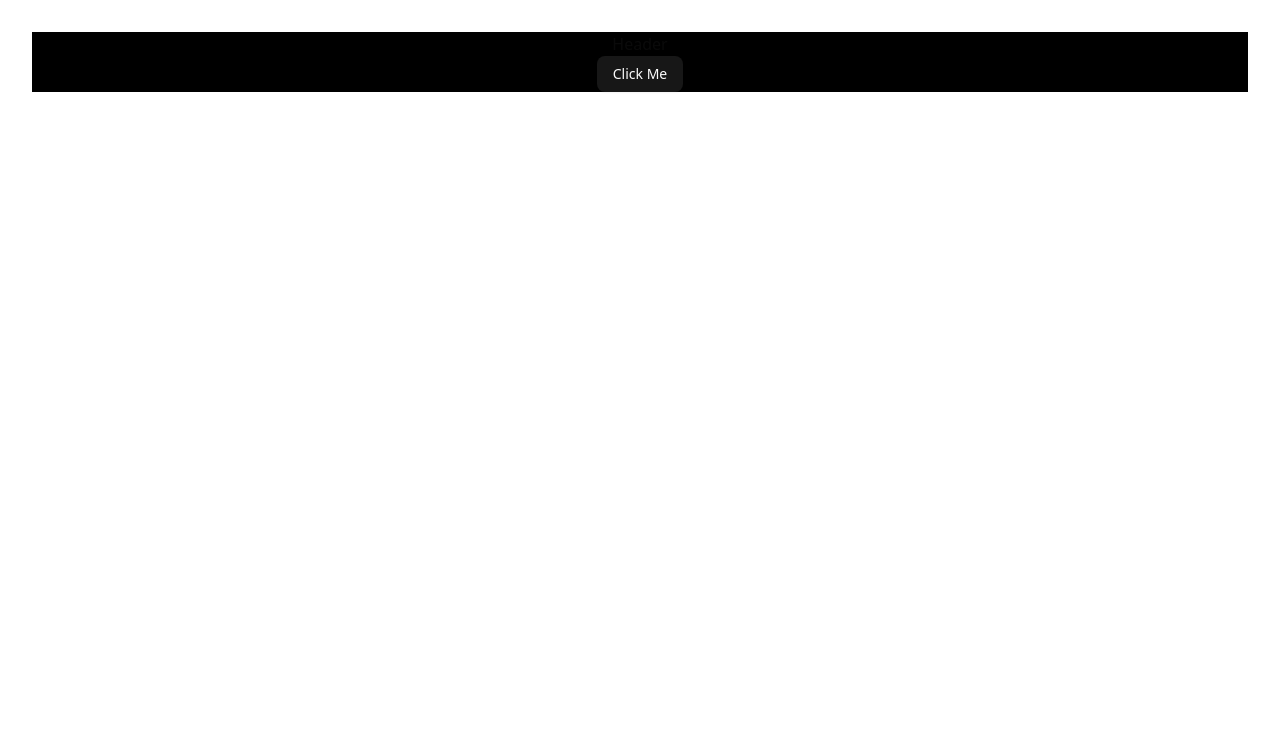
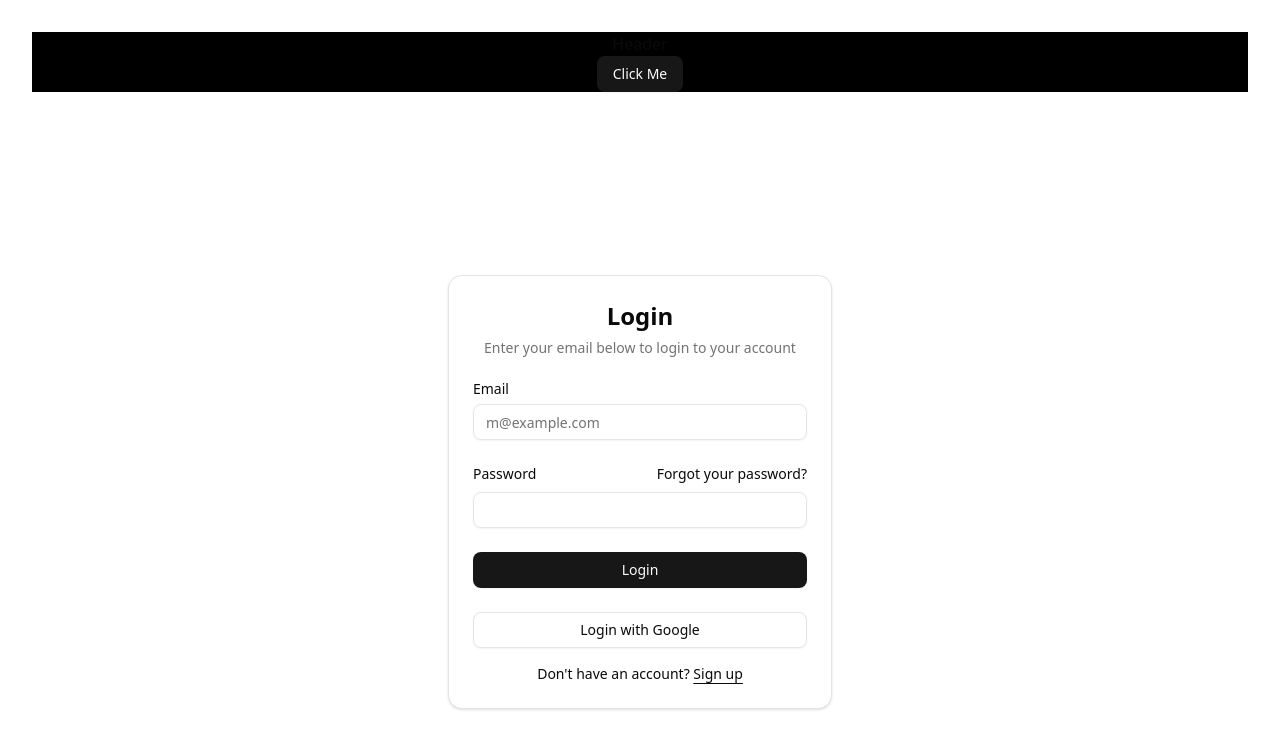
Before and after one commit to kennfeng/visageweb, a React (Vite) app: page /login in a window 1280 px wide. Before the commit this address had no page. Shown: the top 748 px of the page. Built offline with nearby package versions, Linux system fonts and the light colour scheme.

Commit message:
Login page added.

```diff
--- a/src/App.jsx
+++ b/src/App.jsx
@@ -4,6 +4,7 @@ import { BrowserRouter as Router, Routes, Route } from 'react-router-dom'
 // we'll import the pages here!
 import Home from './pages/Home'
 import Header from './components/header'
+import Login from './pages/Login'
 
 function App() {
 
@@ -13,6 +14,8 @@ function App() {
     <Router>
       <Routes>
         <Route path="/" element={<Home />} />
+        <Route path="/login" element={<Login />} />
+
       </Routes>
     </Router>
     </>
--- /dev/null
+++ b/src/components/ui/login-form.jsx
@@ -0,0 +1,65 @@
+import { cn } from "@/lib/utils";
+import { Button } from "@/components/ui/button";
+import {
+  Card,
+  CardContent,
+  CardDescription,
+  CardHeader,
+  CardTitle,
+} from "@/components/ui/card";
+import { Input } from "@/components/ui/input";
+import { Label } from "@/components/ui/label";
+
+export function LoginForm({ className, ...props }) {
+  return (
+    <div className={cn("flex flex-col gap-6", className)} {...props}>
+      <Card>
+        <CardHeader>
+          <CardTitle className="text-2xl">Login</CardTitle>
+          <CardDescription>
+            Enter your email below to login to your account
+          </CardDescription>
+        </CardHeader>
+        <CardContent>
+          <form>
+            <div className="flex flex-col gap-6">
+              <div className="grid gap-2">
+                <Label htmlFor="email">Email</Label>
+                <Input
+                  id="email"
+                  type="email"
+                  placeholder="m@example.com"
+                  required
+                />
+              </div>
+              <div className="grid gap-2">
+                <div className="flex items-center">
+                  <Label htmlFor="password">Password</Label>
+                  <a
+                    href="#"
+                    className="ml-auto inline-block text-sm underline-offset-4 hover:underline"
+                  >
+                    Forgot your password?
+                  </a>
+                </div>
+                <Input id="password" type="password" required />
+              </div>
+              <Button type="submit" className="w-full">
+                Login
+              </Button>
+              <Button variant="outline" className="w-full">
+                Login with Google
+              </Button>
+            </div>
+            <div className="mt-4 text-center text-sm">
+              Don&apos;t have an account?{" "}
+              <a href="#" className="underline underline-offset-4">
+                Sign up
+              </a>
+            </div>
+          </form>
+        </CardContent>
+      </Card>
+    </div>
+  );
+}
--- /dev/null
+++ b/src/pages/AnalysisPage.jsx
@@ -0,0 +1,11 @@
+import React from "react";
+
+function AnalysisPage() {
+    return (
+        <div>
+            <h1>AnalysisPage</h1>
+        </div>
+    );
+}
+
+export default AnalysisPage;
--- /dev/null
+++ b/src/pages/Login.jsx
@@ -0,0 +1,14 @@
+import { LoginForm } from "@/components/ui/login-form"
+
+function Login() {
+    return (
+        <div className="flex min-h-svh w-full items-center justify-center p-6 md:p-10">
+          <div className="w-full max-w-sm">
+            <LoginForm />
+          </div>
+        </div>
+    )
+}
+
+
+export default Login;
```
Also changed, not shown: src/components/Navbar.jsx (added, +10 -0 lines).
